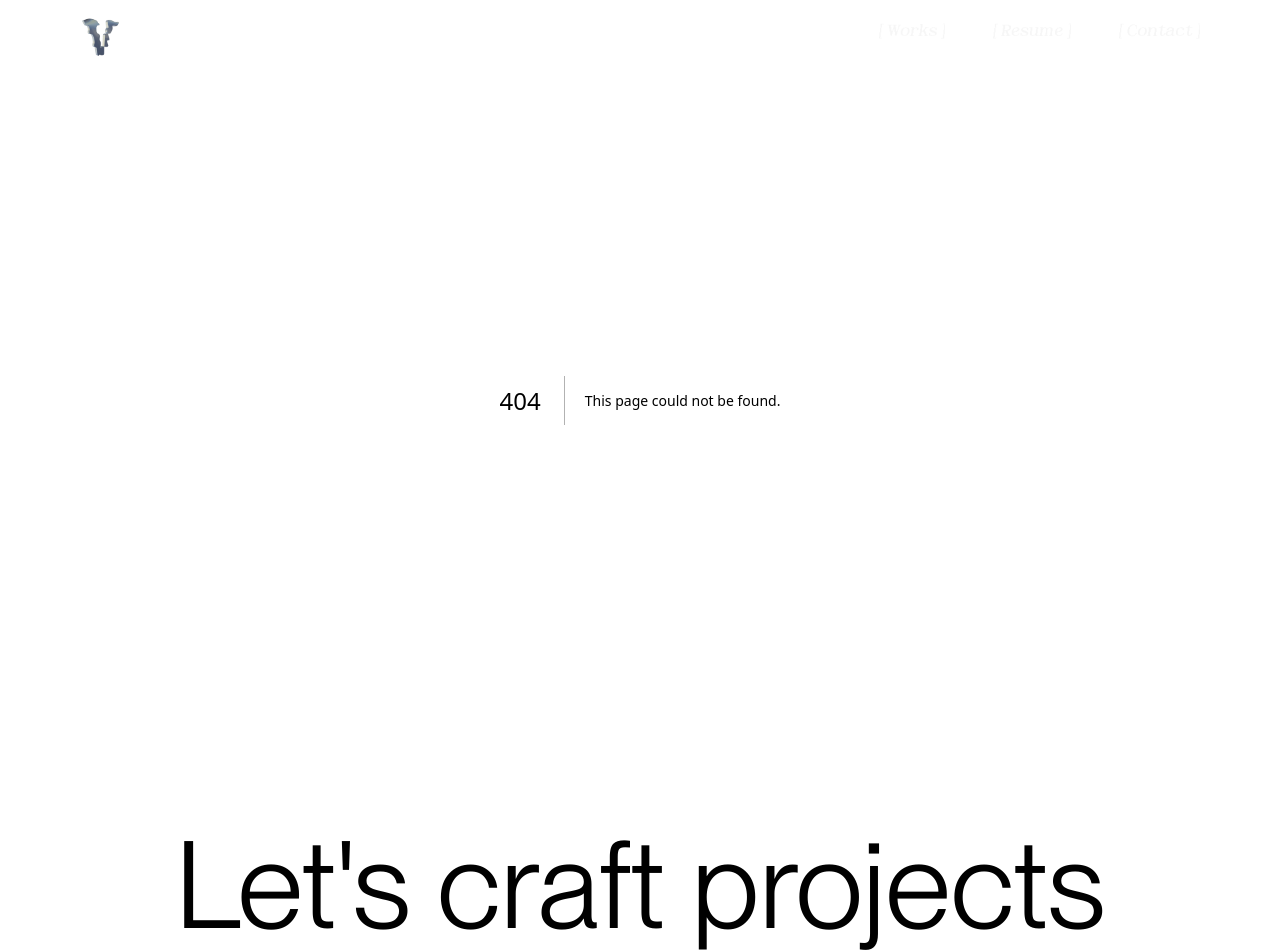
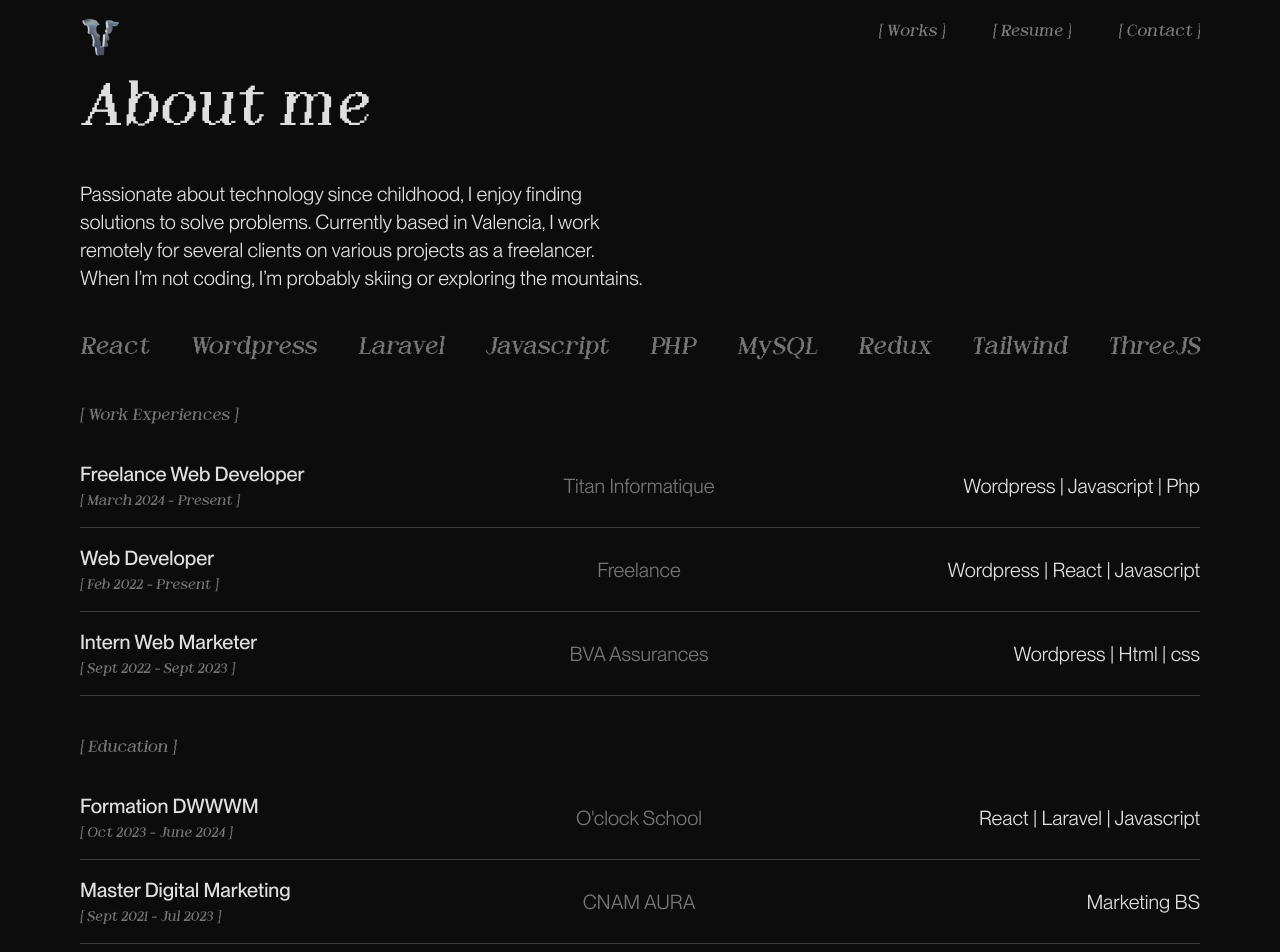
Before and after one commit to pommito/Portfolio-2024, a Next.js app: page /about in a window 1280 px wide. Before the commit this address had no page. Shown: the top 952 px of the page. Built offline with nearby package versions, Linux system fonts and the light colour scheme.

Commit message:
Integ(About) : creating a new page for about section

```diff
--- /dev/null
+++ b/src/app/about/page.tsx
@@ -0,0 +1,46 @@
+import Link from 'next/link';
+import Image from 'next/image';
+
+import TextReveal from '@/components/animations/TextReveal';
+import ResumeListItem from '@/components/ResumeListItem';
+import downloadIcon from '/public/download.svg';
+
+import { secondParagraph, technos } from '@/data/home';
+import { educations, workExperiences } from '@/data/resume';
+
+export default function About() {
+  return (
+    <main className="font-pp px-4 md:px-8 lg:px-20">
+      <section className="md:py-20">
+        <h3 className="font-dot text-3xl md:text-6xl mb-8 sm:mb-10">About me</h3>
+        <p className="leading-[150%] text-balance mb-10 sm:text-xl">
+          <TextReveal text={secondParagraph} amountInView={1} />
+        </p>
+        <p className="flex flex-wrap gap-4 md:justify-between">
+          {technos.map((techno, index) => (
+            <span key={index} className="font-dot text-xl sm:text-2xl opacity-50">
+              {techno}
+            </span>
+          ))}
+        </p>
+
+        <h4 className="font-dot opacity-50 mt-8  sm:mt-10 mb-4">[ Work Experiences ]</h4>
+        <ul>
+          {workExperiences.map((exp, index) => (
+            <ResumeListItem key={index} {...exp} />
+          ))}
+        </ul>
+        <h4 className="font-dot opacity-50 mt-8 sm:mt-10 mb-4">[ Education ]</h4>
+        <ul>
+          {educations.map((exp, index) => (
+            <ResumeListItem key={index} {...exp} />
+          ))}
+        </ul>
+        <Link href={'#'} className="flex items-center justify-center gap-2 mt-8  mx-auto w-fit md:mt-20">
+          <span className="font-dot md:text-xl">Download my resume</span>
+          <Image src={downloadIcon} alt="icon in the button for downloading resume" aria-hidden />
+        </Link>
+      </section>
+    </main>
+  );
+}
```
